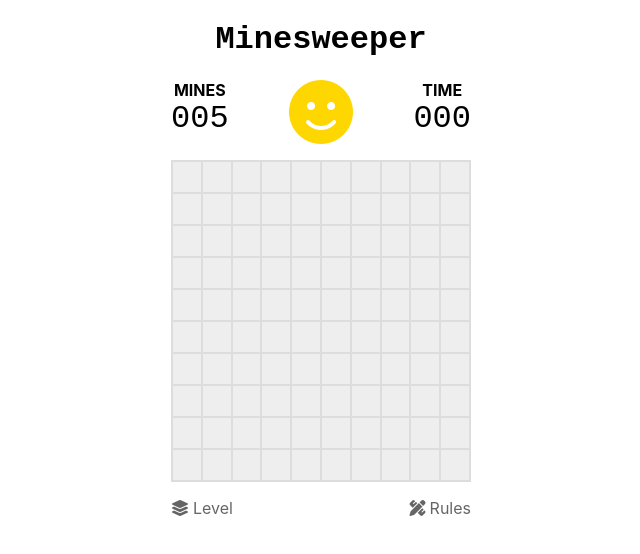
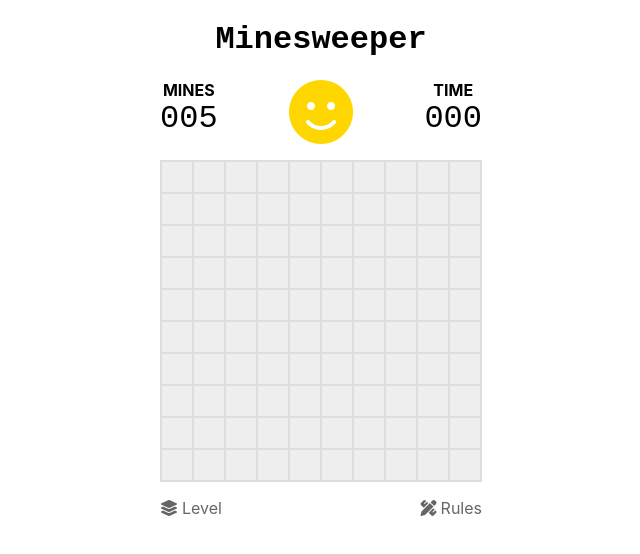
Before and after one commit to msandula12/minesweeper, a React (Create React App) app: page / in a window 1280 px wide. Shown: the top 554 px of the page, without its empty margins (319-959 px from the left). Built offline with nearby package versions, Linux system fonts and the light colour scheme.

Commit message:
styling fix

```diff
--- a/src/App.css
+++ b/src/App.css
@@ -80,7 +80,6 @@
 }
 
 .minesweeper {
-  width: 300px;
   margin: 0 auto;
 }
 
--- a/src/App.tsx
+++ b/src/App.tsx
@@ -5,10 +5,10 @@ import Minesweeper from './components/Minesweeper';
 
 const App: React.FC = () => {
   return (
-    <>
+    <div className="flex-column">
       <h1 className="center mono font-l">Minesweeper</h1>
       <Minesweeper />
-    </>
+    </div>
   );
 };
 
```
